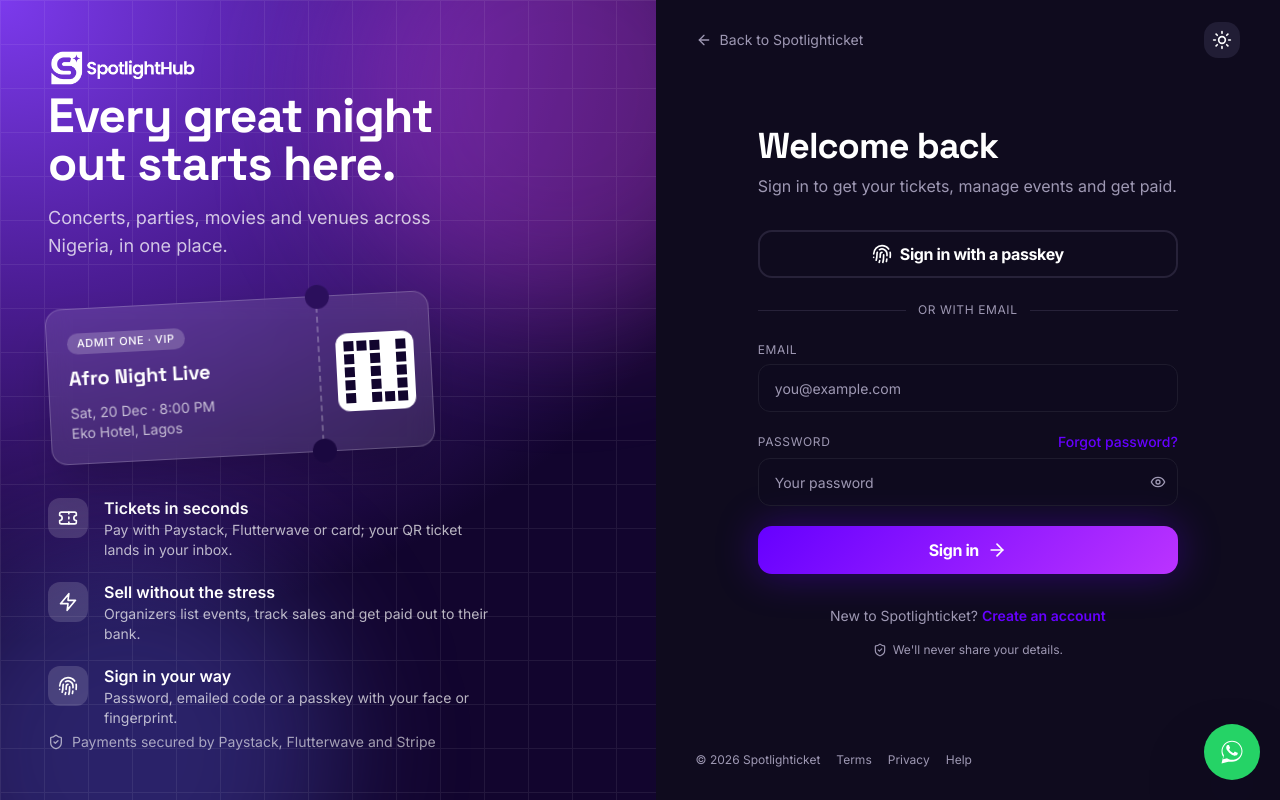
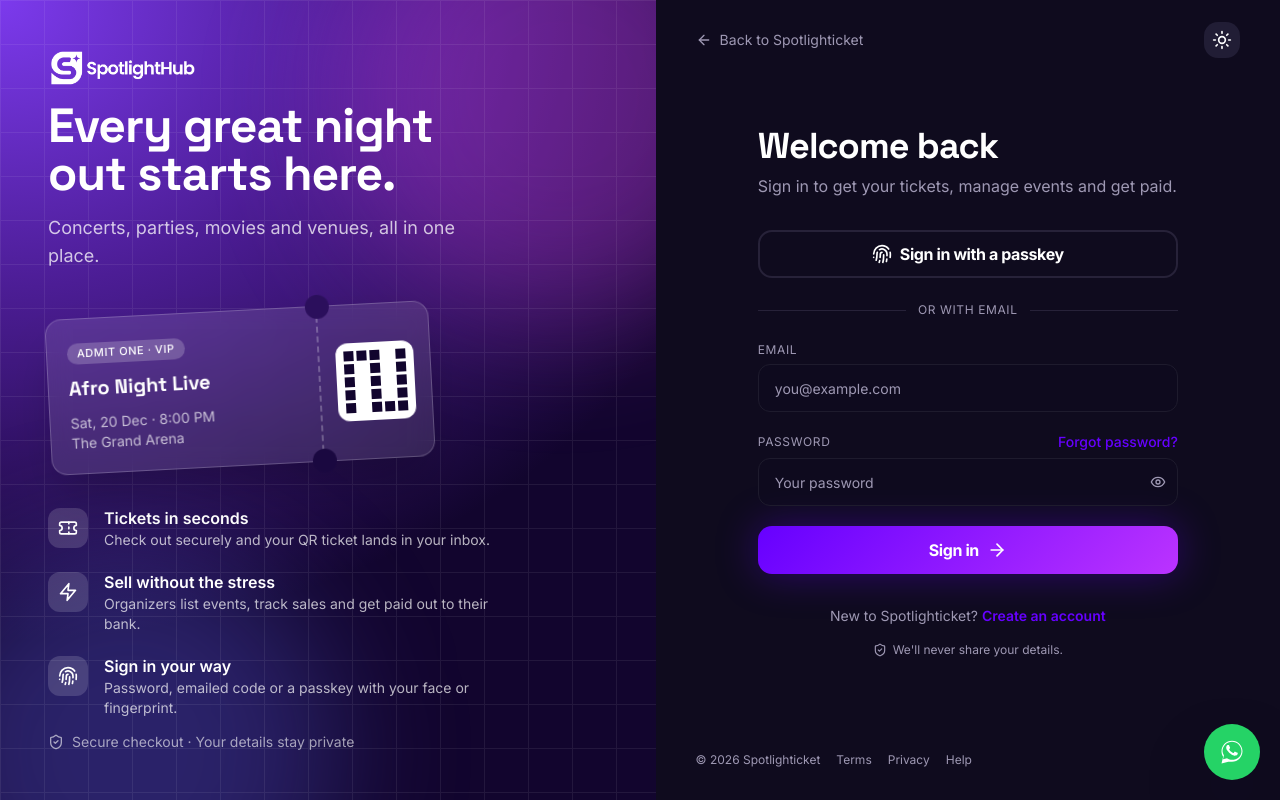
Before and after one commit to Lonepay/Spotlighthub-frontend, a Next.js app: page /login in a window 1280 px wide. Built offline with nearby package versions, Linux system fonts and the light colour scheme; no server answers.

Commit message:
copy: sign-in pages don't name payment gateways or one country
Spotlighticket isn't Nigeria-only: the brand panel no longer lists Paystack/Flutterwave/Stripe or says 'across Nigeria', and the sample ticket's venue is generic.

```diff
--- a/components/auth/AuthShell.tsx
+++ b/components/auth/AuthShell.tsx
@@ -6,7 +6,7 @@ import { Logo } from '@/components/Logo';
 import { ThemeToggle } from '@/components/ThemeToggle';
 
 const POINTS = [
-  { icon: Ticket, title: 'Tickets in seconds', body: 'Pay with Paystack, Flutterwave or card; your QR ticket lands in your inbox.' },
+  { icon: Ticket, title: 'Tickets in seconds', body: 'Check out securely and your QR ticket lands in your inbox.' },
   { icon: Zap, title: 'Sell without the stress', body: 'Organizers list events, track sales and get paid out to their bank.' },
   { icon: Fingerprint, title: 'Sign in your way', body: 'Password, emailed code or a passkey with your face or fingerprint.' },
 ];
@@ -31,7 +31,7 @@ export function AuthShell({ title, subtitle, children }: { title: string; subtit
         <div className="relative z-10 max-w-md space-y-10">
           <div>
             <h2 className="font-display text-4xl xl:text-5xl font-bold leading-[1.1]">Every great night out starts here.</h2>
-            <p className="mt-4 text-white/75 text-lg">Concerts, parties, movies and venues across Nigeria, in one place.</p>
+            <p className="mt-4 text-white/75 text-lg">Concerts, parties, movies and venues, all in one place.</p>
           </div>
 
           {/* A sample ticket, so the panel shows what you're signing up for. */}
@@ -40,7 +40,7 @@ export function AuthShell({ title, subtitle, children }: { title: string; subtit
               <div className="flex-1 p-5 space-y-3">
                 <span className="inline-block rounded-full bg-white/20 px-2.5 py-0.5 text-[11px] font-medium uppercase tracking-wider">Admit one · VIP</span>
                 <p className="font-display text-xl font-bold leading-tight">Afro Night Live</p>
-                <p className="text-sm text-white/70">Sat, 20 Dec · 8:00 PM<br />Eko Hotel, Lagos</p>
+                <p className="text-sm text-white/70">Sat, 20 Dec · 8:00 PM<br />The Grand Arena</p>
               </div>
               <div className="relative w-28 border-l-2 border-dashed border-white/25 flex items-center justify-center">
                 <span aria-hidden="true" className="absolute -top-3 -left-3 h-6 w-6 rounded-full bg-[#2b0f5c]" />
@@ -68,7 +68,7 @@ export function AuthShell({ title, subtitle, children }: { title: string; subtit
         </div>
 
         <p className="relative z-10 flex items-center gap-2 text-sm text-white/60">
-          <ShieldCheck className="h-4 w-4" /> Payments secured by Paystack, Flutterwave and Stripe
+          <ShieldCheck className="h-4 w-4" /> Secure checkout · Your details stay private
         </p>
       </aside>
 
```
